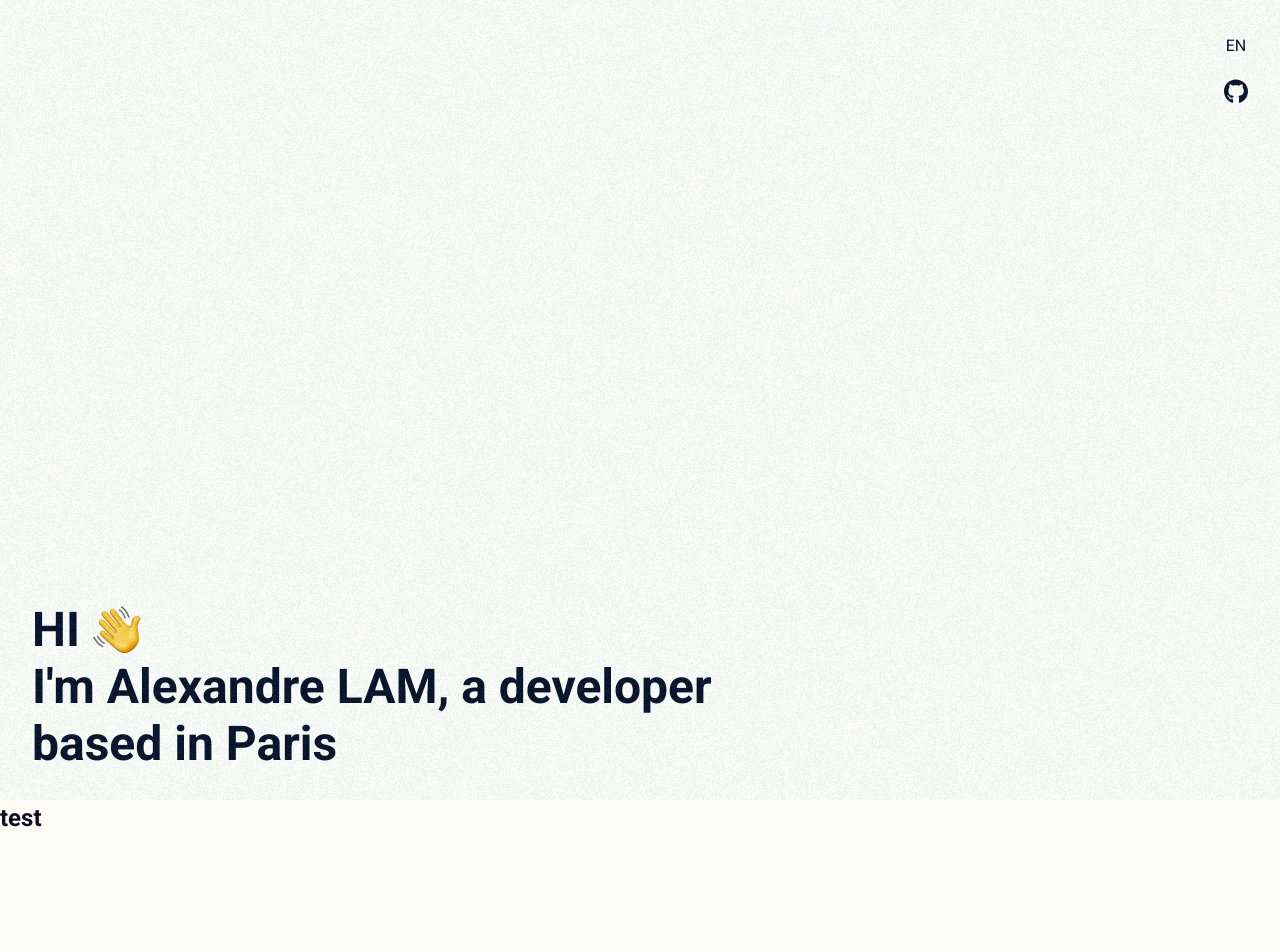
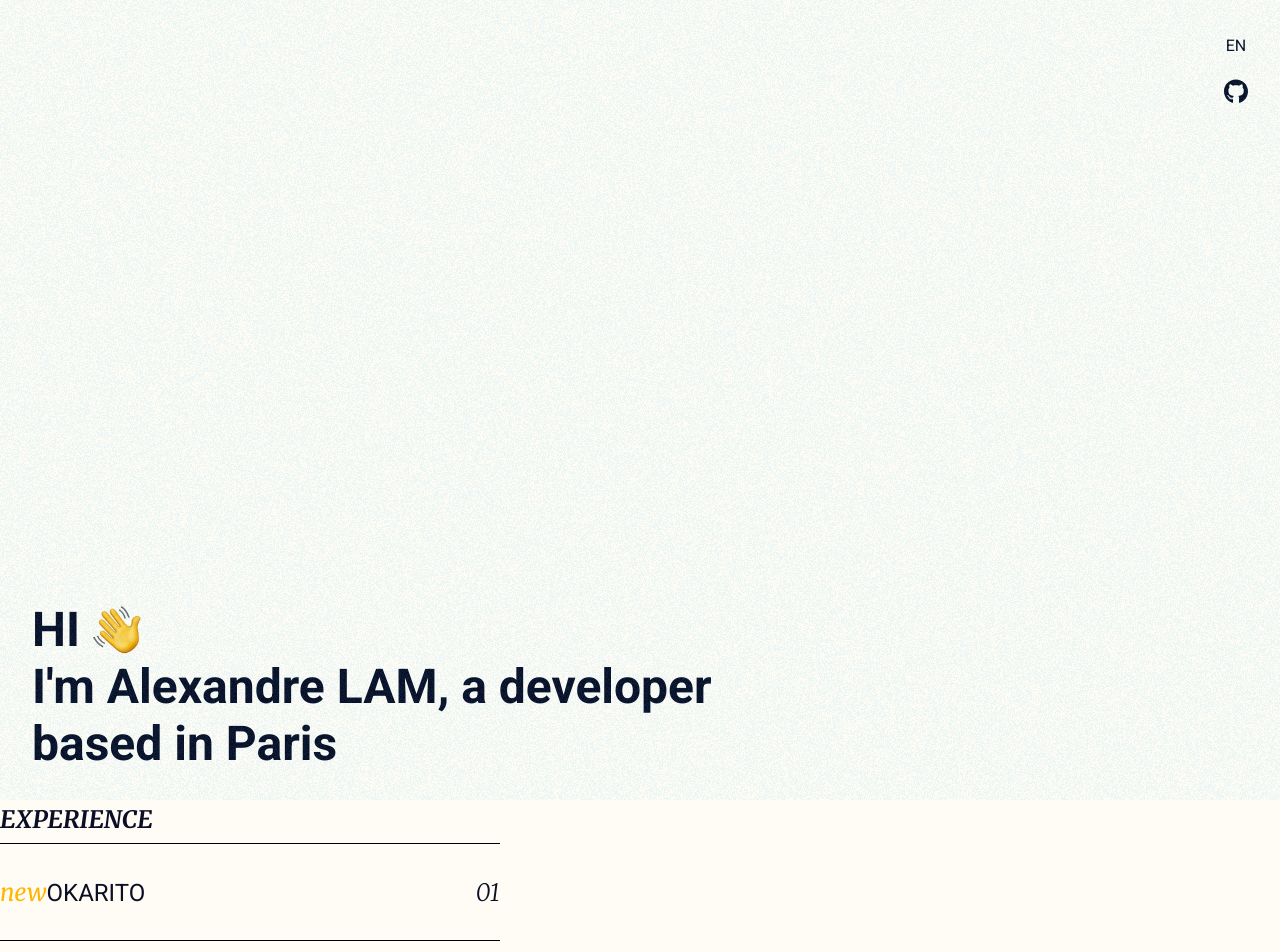
Before and after one commit to alexandrelam/portfolio, a Nuxt app: page / in a window 1280 px wide. Shown: the top 952 px of the page. Built offline with nearby package versions, Linux system fonts and the light colour scheme.

Commit message:
added card experience list and fonts

```diff
--- /dev/null
+++ b/components/Card.vue
@@ -0,0 +1,52 @@
+<template lang="pug">
+.card
+  div
+    span(v-if="isNew").new new
+    span {{ titleFormatted }}
+  span.index 01
+</template>
+
+<script>
+export default {
+  props: {
+    title: {
+      type: String,
+      required: true
+    },
+    isNew: {
+      type: Boolean,
+      default: false
+    }
+  },
+  computed: {
+    titleFormatted() {
+      return this.title.toUpperCase();
+    }
+  }
+};
+</script>
+
+<style lang="scss" scoped>
+.card {
+  display: flex;
+  justify-content: space-between;
+  align-items: center;
+  width: 500px;
+  height: 96px;
+  border-top: solid black 1px;
+  border-bottom: solid black 1px;
+  font-size: 1.5rem;
+
+  .new {
+    color: var(--primary);
+    font-family: "Merriweather", serif;
+    font-style: italic;
+  }
+
+  .index {
+    font-family: "Merriweather", serif;
+    font-style: italic;
+    font-weight: 300;
+  }
+}
+</style>
--- /dev/null
+++ b/components/CardList.vue
@@ -0,0 +1,30 @@
+<template lang="pug">
+div
+  h2 {{ titleFormatted }}
+  Card(title="okarito" isNew)
+</template>
+
+<script>
+export default {
+  props: {
+    title: {
+      type: String,
+      required: true
+    }
+  },
+  computed: {
+    titleFormatted() {
+      return this.title.toUpperCase();
+    }
+  }
+};
+</script>
+
+<style lang="scss" scoped>
+h2 {
+  font-family: "Merriweather", serif;
+  font-weight: bold;
+  font-style: italic;
+  margin-bottom: 8px;
+}
+</style>
--- a/components/sections/Experiences.vue
+++ b/components/sections/Experiences.vue
@@ -1,11 +1,10 @@
-
 <script>
 export default {};
 </script>
 
 <template lang="pug">
 section.experiences
-  h2 test
+  CardList(title="experience")
 </template>
 
 <style lang="scss" scoped>
--- a/components/sections/Hero.vue
+++ b/components/sections/Hero.vue
@@ -5,8 +5,8 @@ import IHandWave from "~/components/icons/HandWave";
 export default {
   components: {
     IGithub,
-    IHandWave,
-  },
+    IHandWave
+  }
 };
 </script>
 
--- a/nuxt.config.js
+++ b/nuxt.config.js
@@ -25,6 +25,10 @@ export default {
         rel: "stylesheet",
         href:
           "https://fonts.googleapis.com/css2?family=Roboto:ital,wght@0,300;0,400;0,500;0,700;1,400&display=swap"
+      },
+      {
+        rel: "stylesheet",
+        href: "https://fonts.googleapis.com/css2?family=Merriweather:ital,wght@0,400;0,700;1,300;1,400;1,700&display=swap"
       }
     ]
   },
```
